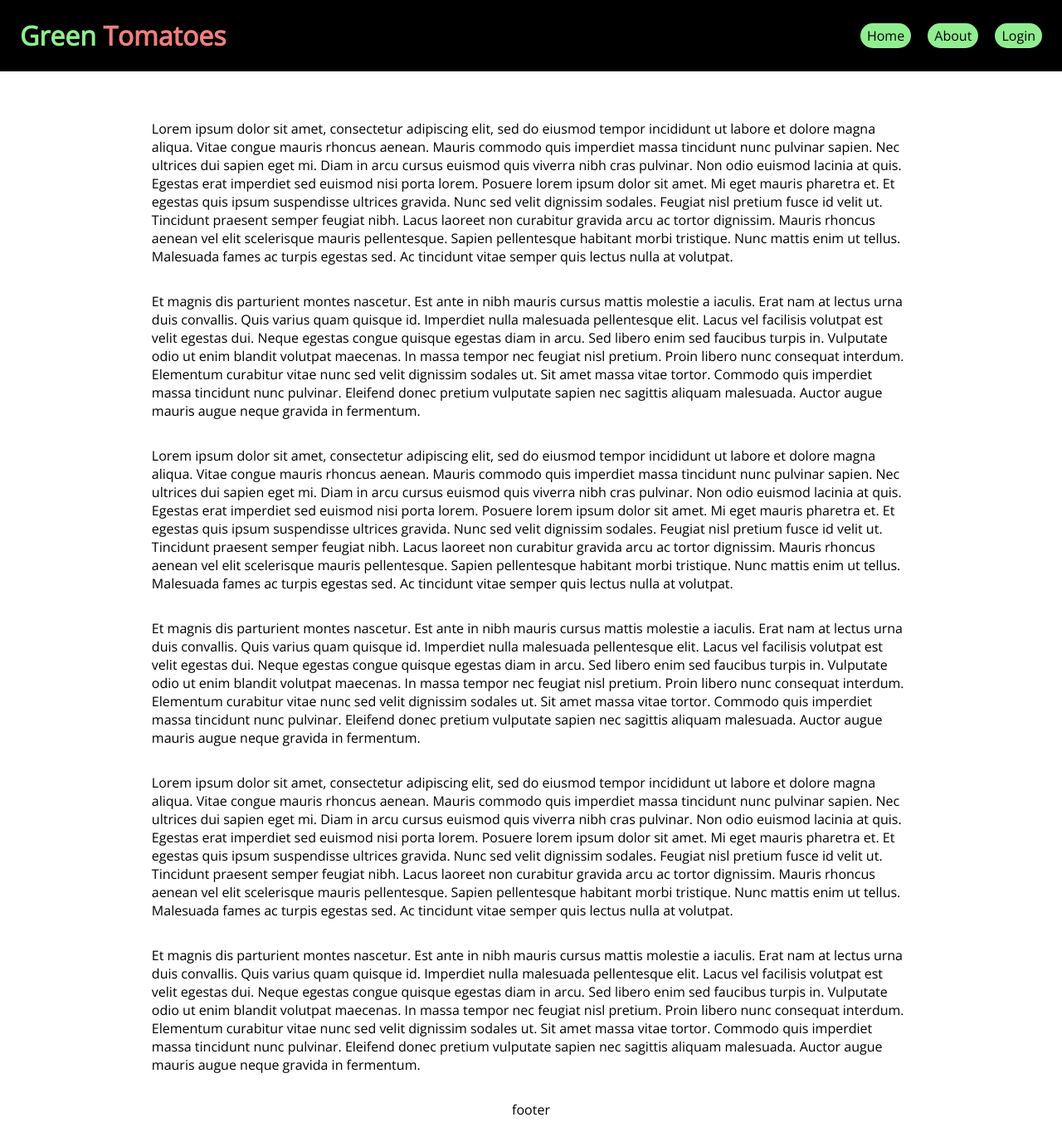
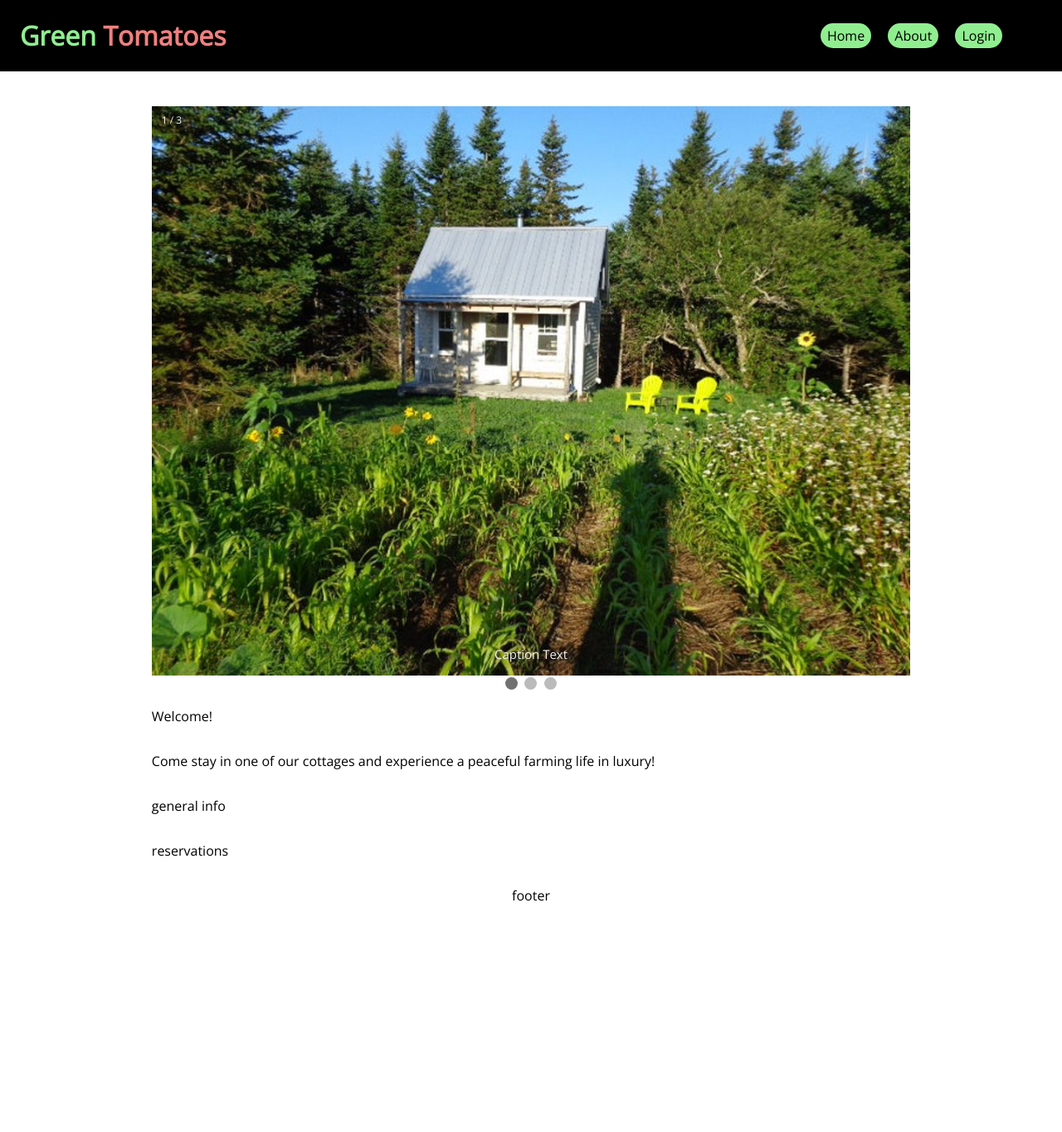
Before and after one commit to Box-Analyst/green-tomatoes, a PHP site: page / in a window 1280 px wide. Shown: the whole page at 83% size. After the commit the page ends 1086 px from the top, so only its background shows below. Run offline with PHP 8.4, Linux system fonts and the light colour scheme; some libraries are stand-ins or nearby versions.

Commit message:
basics of slideshow and layout, still needs work

```diff
--- a/index.html
+++ b/index.html
@@ -43,55 +43,67 @@
   </header>
 
   <main>
-    <p>Lorem ipsum dolor sit amet, consectetur adipiscing elit, sed do eiusmod tempor incididunt ut labore
-      et dolore
-      magna aliqua. Vitae congue mauris rhoncus aenean. Mauris commodo quis imperdiet massa tincidunt nunc pulvinar
-      sapien. Nec ultrices dui sapien eget mi. Diam in arcu cursus euismod quis viverra nibh cras pulvinar. Non odio
-      euismod lacinia at quis. Egestas erat imperdiet sed euismod nisi porta lorem. Posuere lorem ipsum dolor sit amet.
-      Mi eget mauris pharetra et. Et egestas quis ipsum suspendisse ultrices gravida. Nunc sed velit dignissim sodales.
-      Feugiat nisl pretium fusce id velit ut. Tincidunt praesent semper feugiat nibh. Lacus laoreet non curabitur
-      gravida arcu ac tortor dignissim. Mauris rhoncus aenean vel elit scelerisque mauris pellentesque. Sapien
-      pellentesque habitant morbi tristique. Nunc mattis enim ut tellus. Malesuada fames ac turpis egestas sed. Ac
-      tincidunt vitae semper quis lectus nulla at volutpat.</p>
-    <p>Et magnis dis parturient montes nascetur. Est ante in nibh mauris cursus mattis molestie a iaculis. Erat nam at
-      lectus urna duis convallis. Quis varius quam quisque id. Imperdiet nulla malesuada pellentesque elit. Lacus vel
-      facilisis volutpat est velit egestas dui. Neque egestas congue quisque egestas diam in arcu. Sed libero enim sed
-      faucibus turpis in. Vulputate odio ut enim blandit volutpat maecenas. In massa tempor nec feugiat nisl pretium.
-      Proin libero nunc consequat interdum. Elementum curabitur vitae nunc sed velit dignissim sodales ut. Sit amet
-      massa vitae tortor. Commodo quis imperdiet massa tincidunt nunc pulvinar. Eleifend donec pretium vulputate sapien
-      nec sagittis aliquam malesuada. Auctor augue mauris augue neque gravida in fermentum.</p>
-    <p>Lorem ipsum dolor sit amet, consectetur adipiscing elit, sed do eiusmod tempor incididunt ut labore et dolore
-      magna aliqua. Vitae congue mauris rhoncus aenean. Mauris commodo quis imperdiet massa tincidunt nunc pulvinar
-      sapien. Nec ultrices dui sapien eget mi. Diam in arcu cursus euismod quis viverra nibh cras pulvinar. Non odio
-      euismod lacinia at quis. Egestas erat imperdiet sed euismod nisi porta lorem. Posuere lorem ipsum dolor sit amet.
-      Mi eget mauris pharetra et. Et egestas quis ipsum suspendisse ultrices gravida. Nunc sed velit dignissim sodales.
-      Feugiat nisl pretium fusce id velit ut. Tincidunt praesent semper feugiat nibh. Lacus laoreet non curabitur
-      gravida arcu ac tortor dignissim. Mauris rhoncus aenean vel elit scelerisque mauris pellentesque. Sapien
-      pellentesque habitant morbi tristique. Nunc mattis enim ut tellus. Malesuada fames ac turpis egestas sed. Ac
-      tincidunt vitae semper quis lectus nulla at volutpat.</p>
-    <p>Et magnis dis parturient montes nascetur. Est ante in nibh mauris cursus mattis molestie a iaculis. Erat nam at
-      lectus urna duis convallis. Quis varius quam quisque id. Imperdiet nulla malesuada pellentesque elit. Lacus vel
-      facilisis volutpat est velit egestas dui. Neque egestas congue quisque egestas diam in arcu. Sed libero enim sed
-      faucibus turpis in. Vulputate odio ut enim blandit volutpat maecenas. In massa tempor nec feugiat nisl pretium.
-      Proin libero nunc consequat interdum. Elementum curabitur vitae nunc sed velit dignissim sodales ut. Sit amet
-      massa vitae tortor. Commodo quis imperdiet massa tincidunt nunc pulvinar. Eleifend donec pretium vulputate sapien
-      nec sagittis aliquam malesuada. Auctor augue mauris augue neque gravida in fermentum.</p>
-    <p>Lorem ipsum dolor sit amet, consectetur adipiscing elit, sed do eiusmod tempor incididunt ut labore et dolore
-      magna aliqua. Vitae congue mauris rhoncus aenean. Mauris commodo quis imperdiet massa tincidunt nunc pulvinar
-      sapien. Nec ultrices dui sapien eget mi. Diam in arcu cursus euismod quis viverra nibh cras pulvinar. Non odio
-      euismod lacinia at quis. Egestas erat imperdiet sed euismod nisi porta lorem. Posuere lorem ipsum dolor sit amet.
-      Mi eget mauris pharetra et. Et egestas quis ipsum suspendisse ultrices gravida. Nunc sed velit dignissim sodales.
-      Feugiat nisl pretium fusce id velit ut. Tincidunt praesent semper feugiat nibh. Lacus laoreet non curabitur
-      gravida arcu ac tortor dignissim. Mauris rhoncus aenean vel elit scelerisque mauris pellentesque. Sapien
-      pellentesque habitant morbi tristique. Nunc mattis enim ut tellus. Malesuada fames ac turpis egestas sed. Ac
-      tincidunt vitae semper quis lectus nulla at volutpat.</p>
-    <p>Et magnis dis parturient montes nascetur. Est ante in nibh mauris cursus mattis molestie a iaculis. Erat nam at
-      lectus urna duis convallis. Quis varius quam quisque id. Imperdiet nulla malesuada pellentesque elit. Lacus vel
-      facilisis volutpat est velit egestas dui. Neque egestas congue quisque egestas diam in arcu. Sed libero enim sed
-      faucibus turpis in. Vulputate odio ut enim blandit volutpat maecenas. In massa tempor nec feugiat nisl pretium.
-      Proin libero nunc consequat interdum. Elementum curabitur vitae nunc sed velit dignissim sodales ut. Sit amet
-      massa vitae tortor. Commodo quis imperdiet massa tincidunt nunc pulvinar. Eleifend donec pretium vulputate sapien
-      nec sagittis aliquam malesuada. Auctor augue mauris augue neque gravida in fermentum.</p>
+
+    <div class="slideshow-container">
+
+      <div class="mySlides fade">
+        <div class="numbertext">1 / 3</div>
+        <img src="./media/landing/01.jpg" style="width:100%">
+        <div class="text">Caption Text</div>
+      </div>
+
+      <div class="mySlides fade">
+        <div class="numbertext">2 / 3</div>
+        <img src="./media/landing/02.gif" style="width:100%">
+        <div class="text">Caption Two</div>
+      </div>
+
+      <div class="mySlides fade">
+        <div class="numbertext">3 / 3</div>
+        <img src="./media/landing/03.webp" style="width:100%">
+        <div class="text">Caption Three</div>
+      </div>
+
+    </div>
+    <br>
+
+    <div style="text-align:center">
+      <span class="dot"></span>
+      <span class="dot"></span>
+      <span class="dot"></span>
+    </div>
+
+    <script>
+      var slideIndex = 0;
+      showSlides();
+
+      function showSlides() {
+        var i;
+        var slides = document.getElementsByClassName("mySlides");
+        var dots = document.getElementsByClassName("dot");
+        for (i = 0; i < slides.length; i++) {
+          slides[i].style.display = "none";
+        }
+        slideIndex++;
+        if (slideIndex > slides.length) {
+          slideIndex = 1
+        }
+        for (i = 0; i < dots.length; i++) {
+          dots[i].className = dots[i].className.replace(" active", "");
+        }
+        slides[slideIndex - 1].style.display = "block";
+        dots[slideIndex - 1].className += " active";
+        setTimeout(showSlides, 2000); // Change image every 2 seconds
+      }
+    </script>
+
+    <p>Welcome!</p>
+    <p>Come stay in one of our cottages and experience a peaceful farming life in luxury!</p>
+    <!--above keep always size of screen, transition to below on "more info" button or scroll-->
+    <p>general info</p>
+    <!--general info-->
+    <p>reservations</p>
+    <!--different reservations-->
   </main>
 
   <footer>
--- a/style.css
+++ b/style.css
@@ -84,7 +84,7 @@ main {
   background-position: center;*/
 }
 
-main p {
+main * {
   grid-column: 2;
 }
 
@@ -166,3 +166,92 @@ a:active {
     padding-top: 6em;
   }
 }
+
+* {
+  box-sizing: border-box;
+}
+
+.mySlides {
+  display: none;
+}
+
+img {
+  vertical-align: middle;
+}
+
+/* Slideshow container */
+.slideshow-container {
+  max-width: 1000px;
+  position: relative;
+  margin: auto;
+}
+
+/* Caption text */
+.text {
+  color: #f2f2f2;
+  font-size: 15px;
+  padding: 8px 12px;
+  position: absolute;
+  bottom: 8px;
+  width: 100%;
+  text-align: center;
+}
+
+/* Number text (1/3 etc) */
+.numbertext {
+  color: #f2f2f2;
+  font-size: 12px;
+  padding: 8px 12px;
+  position: absolute;
+  top: 0;
+}
+
+/* The dots/bullets/indicators */
+.dot {
+  height: 15px;
+  width: 15px;
+  margin: 0 2px;
+  background-color: #bbb;
+  border-radius: 50%;
+  display: inline-block;
+  transition: background-color 0.6s ease;
+}
+
+.active {
+  background-color: #717171;
+}
+
+/* Fading animation */
+.fade {
+  -webkit-animation-name: fade;
+  -webkit-animation-duration: 1.5s;
+  animation-name: fade;
+  animation-duration: 1.5s;
+}
+
+@-webkit-keyframes fade {
+  from {
+    opacity: .4
+  }
+
+  to {
+    opacity: 1
+  }
+}
+
+@keyframes fade {
+  from {
+    opacity: .4
+  }
+
+  to {
+    opacity: 1
+  }
+}
+
+/* On smaller screens, decrease text size */
+@media only screen and (max-width: 300px) {
+  .text {
+    font-size: 11px
+  }
+}
```
Also changed, not shown: media/landing/01.jpg (added), media/landing/02.gif (added), media/landing/03.webp (added).
